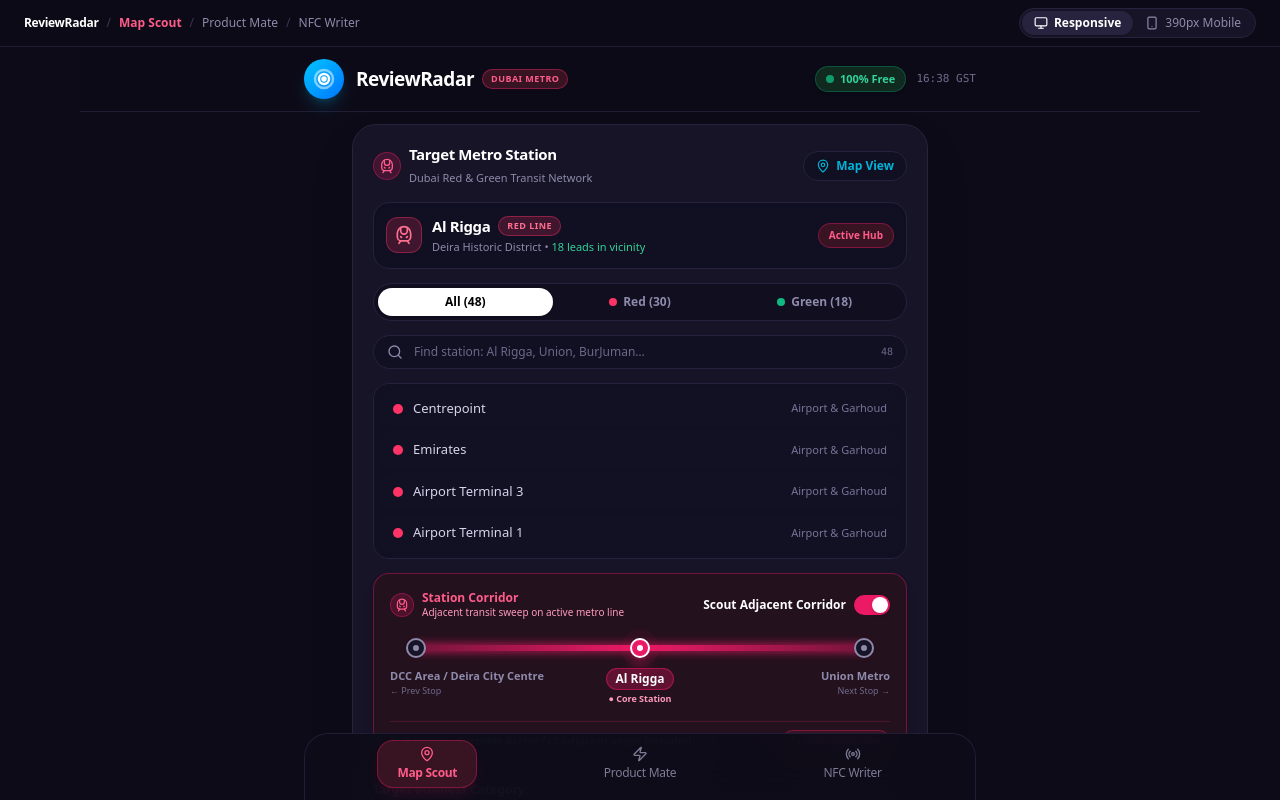
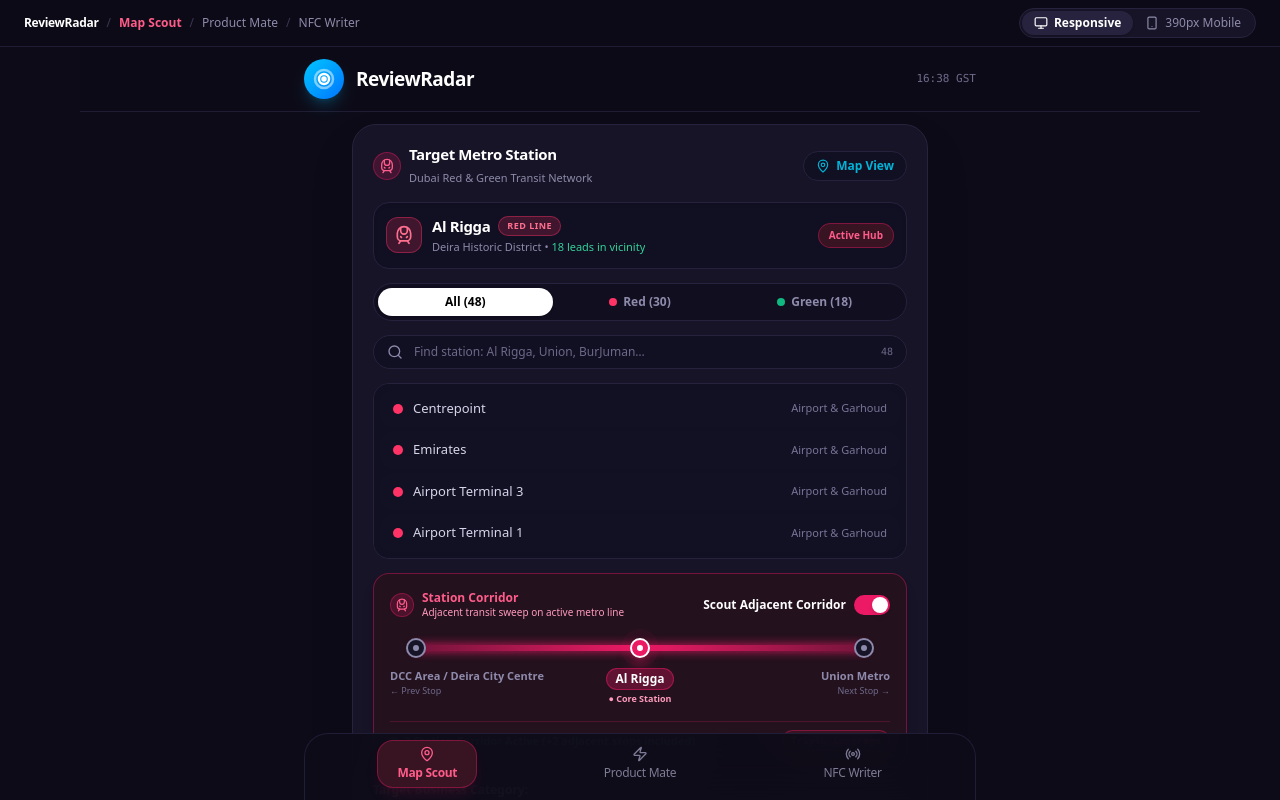
Before and after one commit to askkuya11/nfc-builder, a React (Vite) app: page / in a window 1280 px wide. Shown: the top 800 px of the page. Built offline with nearby package versions, Linux system fonts and the light colour scheme; no server answers.

Commit message:
refactor: simplify header layout and remove badge
Remove the redundant "100% Free" badge and clean up the header structure to focus on the brand name and GST clock.

```diff
--- a/src/components/AppHeader.tsx
+++ b/src/components/AppHeader.tsx
@@ -47,30 +47,20 @@
           </div>
 
           <div className="min-w-0">
-            <div className="flex items-center gap-2">
-              <span className="text-[19px] font-bold text-white tracking-tight">
-                ReviewRadar
-              </span>
-              <span className="bg-[#381423] text-[#ff5c8a] border border-[#ff2a6d]/40 text-[9px] font-extrabold tracking-wider uppercase px-2 py-0.5 rounded-full">
-                Dubai Metro
-              </span>
-            </div>
+            <span className="text-[19px] font-bold text-white tracking-tight">
+              ReviewRadar
+            </span>
           </div>
         </div>
 
-        {/* Right Badge: 100% Free & Clock */}
-        <div className="flex items-center gap-2.5 shrink-0">
-          <div className="bg-[#102a20] text-[#34d399] border border-[#059669]/40 text-[11px] font-semibold px-2.5 py-1 rounded-full flex items-center gap-1.5 shadow-sm">
-            <span className="w-2 h-2 rounded-full bg-[#10b981] animate-pulse" />
-            <span>100% Free</span>
-          </div>
-
-          {dubaiTime && (
-            <span className="hidden sm:inline-block text-[11px] text-[#6f6b8c] font-mono">
+        {/* Right: GST Clock */}
+        {dubaiTime && (
+          <div className="flex items-center gap-2.5 shrink-0">
+            <span className="text-[11px] text-[#6f6b8c] font-mono">
               {dubaiTime} GST
             </span>
-          )}
-        </div>
+          </div>
+        )}
       </div>
     </header>
   );
```
